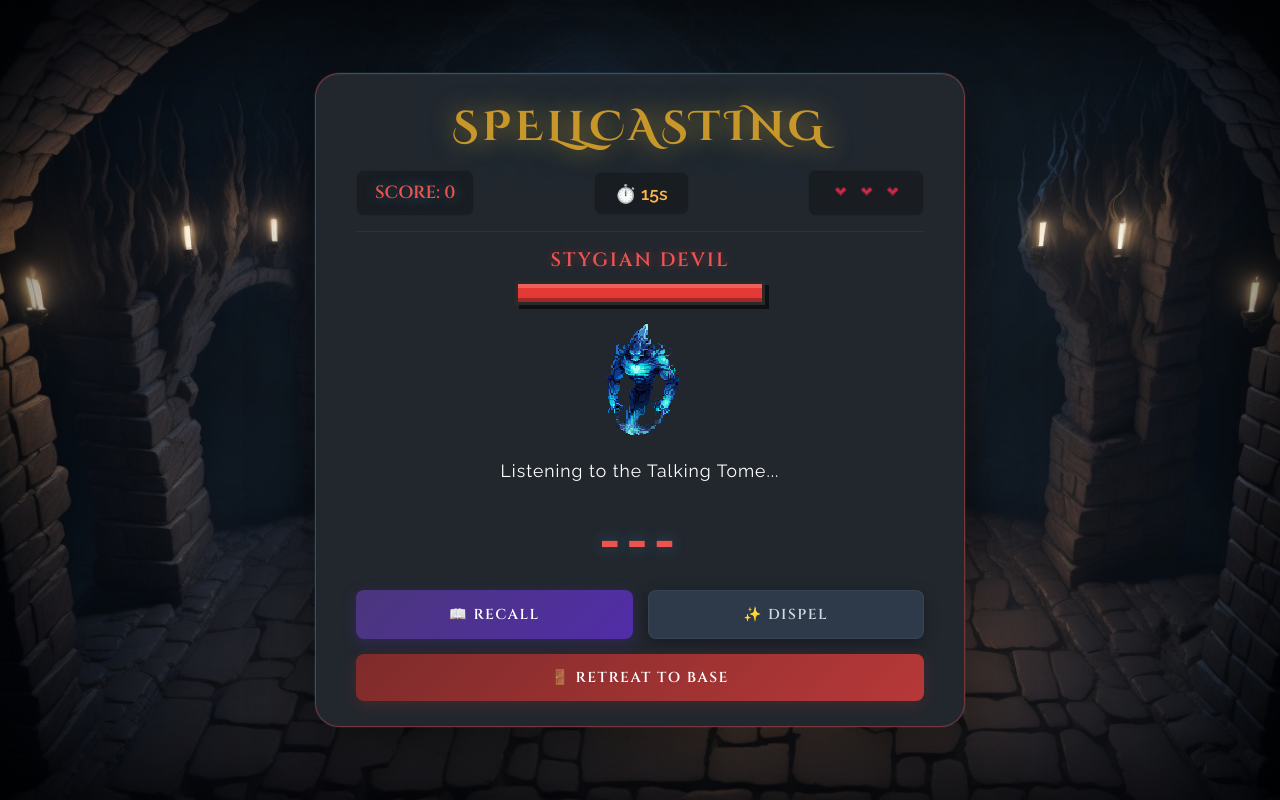
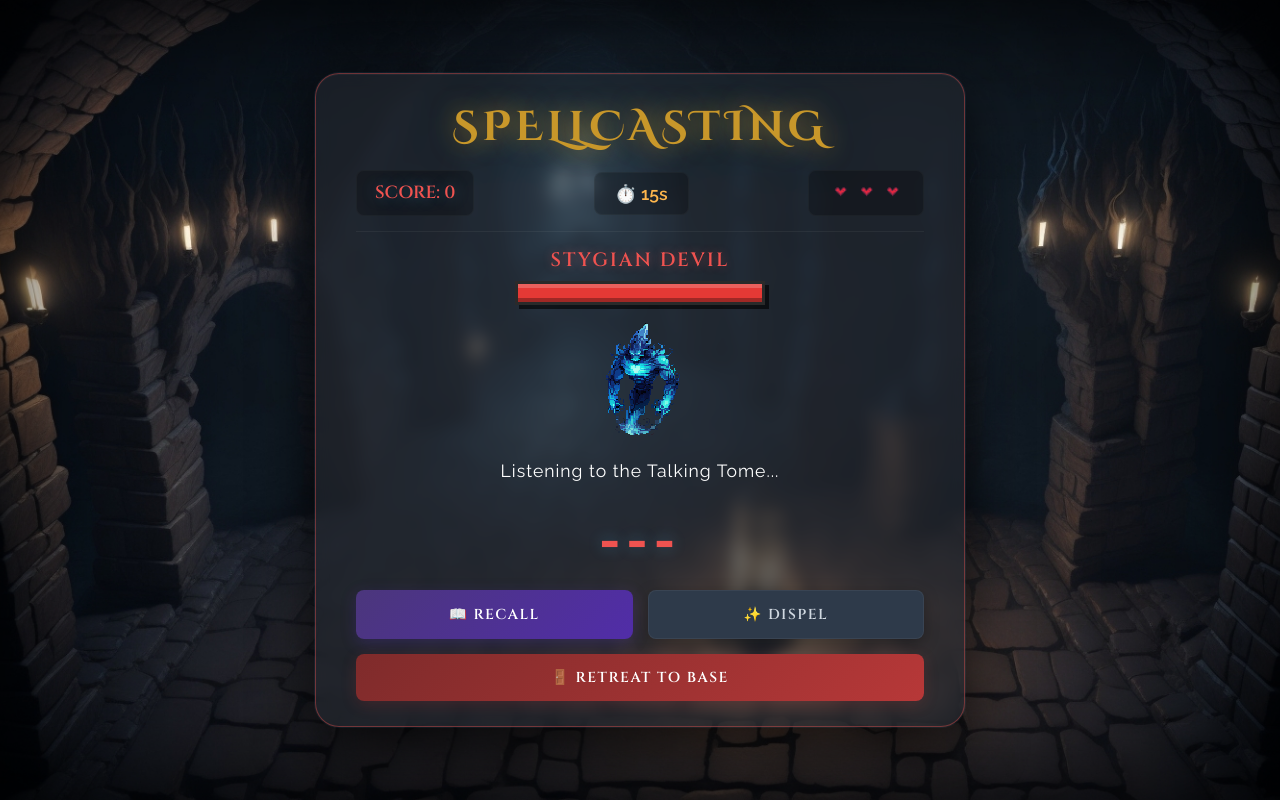
Before and after one commit to Givthr/spellcasting, a Django app: template bee/templates/bee/game.html in a window 1280 px wide. Run offline with Django 5.2, Linux system fonts and the light colour scheme; the template is opened without the code that fills it, so the values that code supplies are empty.

Commit message:
Update game.html

```diff
--- a/bee/templates/bee/game.html
+++ b/bee/templates/bee/game.html
@@ -52,15 +52,17 @@
         .container {
             position: relative;
             z-index: 10;
-            background: var(--card-bg);
-            border: 1px solid var(--card-border);
+            background: rgba(34, 39, 46, 0.65);
+            backdrop-filter: blur(8px);
+            -webkit-backdrop-filter: blur(8px);
+            border: 1px solid rgba(79, 195, 247, 0.2);
             padding: 25px 40px;
             border-radius: 24px;
             text-align: center;
             width: 90%;
             max-width: 650px;
             box-shadow: 0 0 0 1px rgba(79,195,247,.08),
-                        0 20px 60px rgba(0,0,0,.6),
+                        0 20px 60px rgba(0,0,0,.8),
                         inset 0 1px 0 rgba(255,255,255,.04);
             transition: transform 0.3s ease;
         }
```
